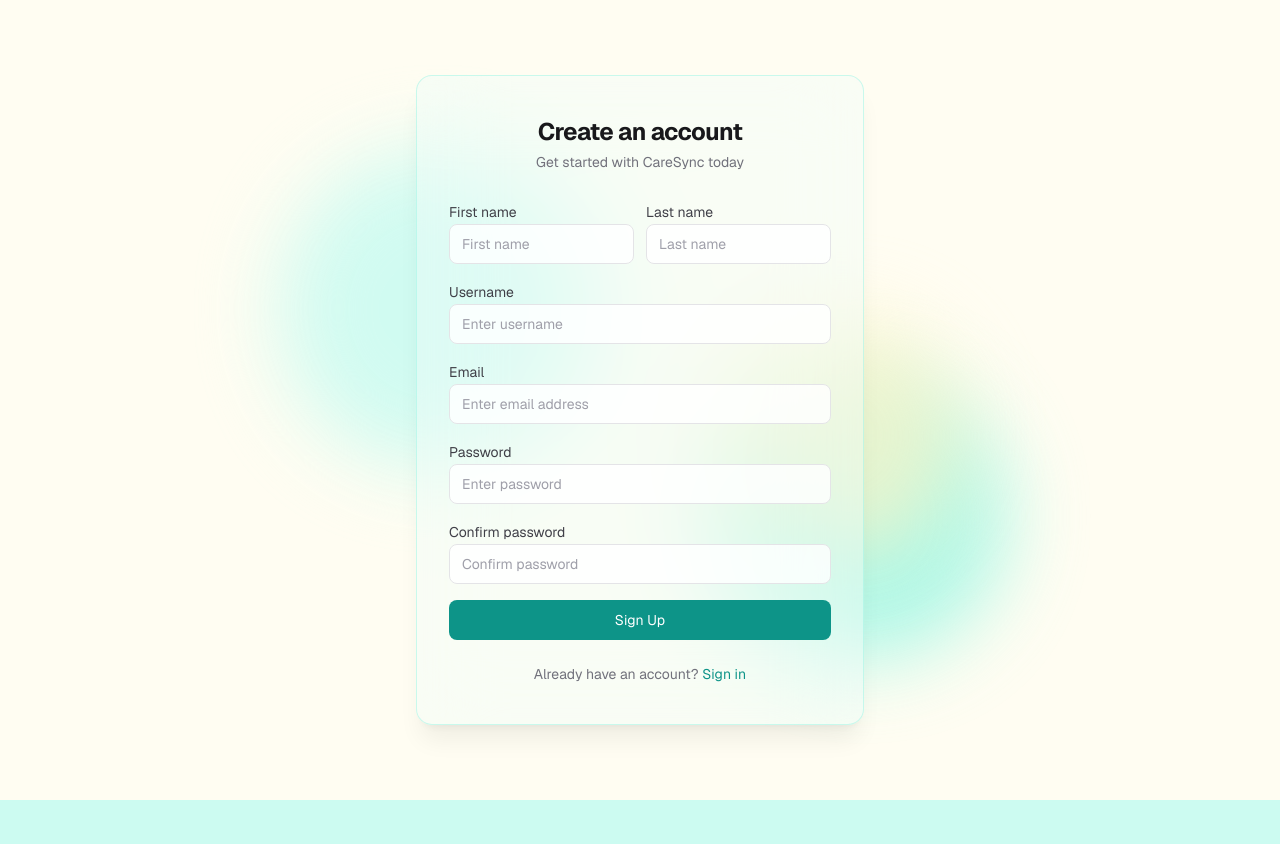
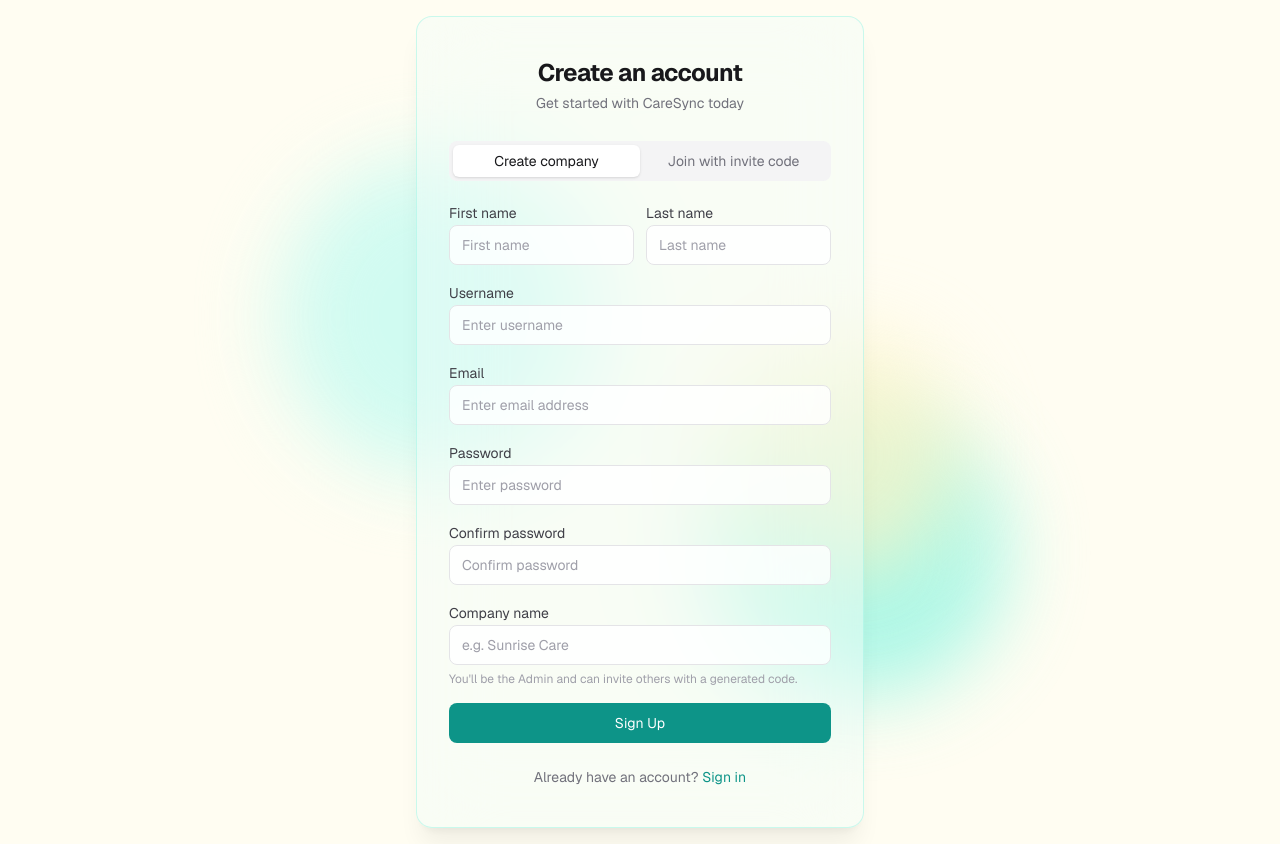
Before and after one commit to hsc996/caregiver-portal-frontend, a React (Vite) app: page /signup in a window 1280 px wide. Before the commit the page ends 800 px from the top, so only its background shows below. Built offline with nearby package versions, Linux system fonts and the light colour scheme; no server answers.

Commit message:
Revision of company structure

```diff
--- a/src/api/auth.jsx
+++ b/src/api/auth.jsx
@@ -1,9 +1,11 @@
 import api from './axiosInstance';
 
 export const authAPI = {
-    signup: async (firstName, lastName, username, email, password) => {
+    signup: async (firstName, lastName, username, email, password, { companyName, inviteCode } = {}) => {
         const response = await api.post('/auth/signup', {
-            firstName, lastName, username, email, password
+            firstName, lastName, username, email, password,
+            ...(companyName ? { companyName } : {}),
+            ...(inviteCode  ? { inviteCode  } : {}),
         });
 
         return response.data;
--- a/src/components/Dashboard/PatientSidebar.jsx
+++ b/src/components/Dashboard/PatientSidebar.jsx
@@ -29,6 +29,7 @@
 
     useEffect(() => {
         let cancelled = false;
+
         async function fetchPatients() {
             try {
                 const res = await patientAPI.getAllPatients();
@@ -45,6 +46,7 @@
                 if (!cancelled) setLoading(false);
             }
         }
+
         fetchPatients();
         return () => { cancelled = true; };
     // eslint-disable-next-line react-hooks/exhaustive-deps
--- a/src/routes/PatientDashboard.jsx
+++ b/src/routes/PatientDashboard.jsx
@@ -1,4 +1,4 @@
-import { useState, useEffect } from 'react';
+import { useState, useEffect, useRef } from 'react';
 import { AnimatePresence, motion } from 'motion/react';
 import MainNav from '../components/LandingPage/MainNav';
 import CalendarGrid from '../components/Dashboard/CaregiverCal';
@@ -138,27 +138,39 @@
     const [selectedNote, setSelectedNote]         = useState(null);
     const [medicationRecords, setMedicationRecords] = useState({});
 
+    // Shared promise ref: ensures only one HTTP request is made per patient+month
+    // even when StrictMode or rapid re-renders cause the effect to fire multiple times.
+    const shiftsFetchRef = useRef(null); // { key: string, promise: Promise }
+
     // Fetch shifts per month
     useEffect(() => {
         if (!selectedPatient?._id) return;
 
+        const key = `${selectedPatient._id}|${currentDate.getFullYear()}-${currentDate.getMonth()}`;
         let cancelled = false;
-        async function fetchShifts() {
+
+        if (!shiftsFetchRef.current || shiftsFetchRef.current.key !== key) {
             setShiftsLoading(true);
-            try {
-                const res = await patientAPI.getPatientShifts(
+            shiftsFetchRef.current = {
+                key,
+                promise: patientAPI.getPatientShifts(
                     selectedPatient._id,
                     currentDate.getFullYear(),
                     currentDate.getMonth() + 1,
-                );
-                if (!cancelled) setShifts(res.data.data ?? {});
-            } catch {
-                if (!cancelled) sendErrorNotification('Failed to load shifts.');
-            } finally {
-                if (!cancelled) setShiftsLoading(false);
-            }
+                ),
+            };
         }
-        fetchShifts();
+
+        shiftsFetchRef.current.promise
+            .then((res) => { if (!cancelled) setShifts(res.data.data ?? {}); })
+            .catch(() => {
+                if (!cancelled) {
+                    sendErrorNotification('Failed to load shifts.');
+                    shiftsFetchRef.current = null;
+                }
+            })
+            .finally(() => { if (!cancelled) setShiftsLoading(false); });
+
         return () => { cancelled = true; };
     // eslint-disable-next-line react-hooks/exhaustive-deps
     }, [selectedPatient?._id, currentDate.getFullYear(), currentDate.getMonth()]);
--- a/src/routes/RegisterPage.jsx
+++ b/src/routes/RegisterPage.jsx
@@ -1,6 +1,6 @@
 import { useState } from 'react';
 import { Link, useNavigate } from 'react-router-dom';
-import { motion } from 'motion/react';
+import { motion, AnimatePresence } from 'motion/react';
 import MagneticButton from '../components/MagneticButton';
 import { authAPI } from '../api/auth';
 import { useNotificationService } from '../components/Notifications/notificationService';
@@ -12,6 +12,7 @@
     const { sendErrorNotification } = useNotificationService();
 
     const [loading, setLoading] = useState(false);
+    const [mode, setMode] = useState('create'); // 'create' | 'join'
     const [formData, setFormData] = useState({
         firstName: '',
         lastName: '',
@@ -19,10 +20,12 @@
         email: '',
         password: '',
         confirmPassword: '',
+        companyName: '',
+        inviteCode: '',
     });
 
     const handleChange = (e) => {
-        setFormData({ ...formData, [e.target.id]: e.target.value });
+        setFormData(prev => ({ ...prev, [e.target.id]: e.target.value }));
     };
 
     const handleSubmit = async (e) => {
@@ -30,6 +33,15 @@
 
         if (formData.password !== formData.confirmPassword) {
             sendErrorNotification('Passwords do not match.');
+            return;
+        }
+
+        if (mode === 'create' && !formData.companyName.trim()) {
+            sendErrorNotification('Please enter a company name.');
+            return;
+        }
+        if (mode === 'join' && !formData.inviteCode.trim()) {
+            sendErrorNotification('Please enter an invite code.');
             return;
         }
 
@@ -41,6 +53,9 @@
                 formData.username,
                 formData.email,
                 formData.password,
+                mode === 'create'
+                    ? { companyName: formData.companyName.trim() }
+                    : { inviteCode: formData.inviteCode.trim() },
             );
             navigate('/dashboard');
         } catch (error) {
@@ -83,6 +98,24 @@
                 <div className="mb-7 text-center">
                     <h1 className="text-2xl font-semibold tracking-tight text-zinc-900">Create an account</h1>
                     <p className="mt-1 text-sm text-zinc-500">Get started with CareSync today</p>
+                </div>
+
+                {/* Mode toggle */}
+                <div className="mb-5 flex rounded-lg bg-zinc-100 p-1 text-sm font-medium">
+                    <button
+                        type="button"
+                        onClick={() => setMode('create')}
+                        className={`flex-1 rounded-md py-1.5 transition-colors ${mode === 'create' ? 'bg-white text-zinc-900 shadow-sm' : 'text-zinc-500 hover:text-zinc-700'}`}
+                    >
+                        Create company
+                    </button>
+                    <button
+                        type="button"
+                        onClick={() => setMode('join')}
+                        className={`flex-1 rounded-md py-1.5 transition-colors ${mode === 'join' ? 'bg-white text-zinc-900 shadow-sm' : 'text-zinc-500 hover:text-zinc-700'}`}
+                    >
+                        Join with invite code
+                    </button>
                 </div>
 
                 <form onSubmit={handleSubmit} className="space-y-4">
@@ -165,6 +198,53 @@
                         />
                     </div>
 
+                    {/* Company name or invite code */}
+                    <AnimatePresence mode="wait">
+                        {mode === 'create' ? (
+                            <motion.div
+                                key="companyName"
+                                initial={{ opacity: 0, height: 0 }}
+                                animate={{ opacity: 1, height: 'auto' }}
+                                exit={{ opacity: 0, height: 0 }}
+                                transition={{ duration: 0.18 }}
+                                className="space-y-1.5 overflow-hidden"
+                            >
+                                <label htmlFor="companyName" className="text-sm font-medium text-zinc-700">Company name</label>
+                                <input
+                                    type="text"
+                                    id="companyName"
+                                    value={formData.companyName}
+                                    onChange={handleChange}
+                                    required={mode === 'create'}
+                                    placeholder="e.g. Sunrise Care"
+                                    className={inputClass}
+                                />
+                                <p className="text-xs text-zinc-400">You'll be the Admin and can invite others with a generated code.</p>
+                            </motion.div>
+                        ) : (
+                            <motion.div
+                                key="inviteCode"
+                                initial={{ opacity: 0, height: 0 }}
+                                animate={{ opacity: 1, height: 'auto' }}
+                                exit={{ opacity: 0, height: 0 }}
+                                transition={{ duration: 0.18 }}
+                                className="space-y-1.5 overflow-hidden"
+                            >
+                                <label htmlFor="inviteCode" className="text-sm font-medium text-zinc-700">Invite code</label>
+                                <input
+                                    type="text"
+                                    id="inviteCode"
+                                    value={formData.inviteCode}
+                                    onChange={handleChange}
+                                    required={mode === 'join'}
+                                    placeholder="Enter your invite code"
+                                    className={inputClass}
+                                />
+                                <p className="text-xs text-zinc-400">Ask your company Admin for the invite code.</p>
+                            </motion.div>
+                        )}
+                    </AnimatePresence>
+
                     <MagneticButton
                         type="submit"
                         disabled={loading}
```
Also changed, not shown: src/components/OnboardingFlow/createCompany.jsx (added), 1 other file (tests, documents, lock files or other folders).
